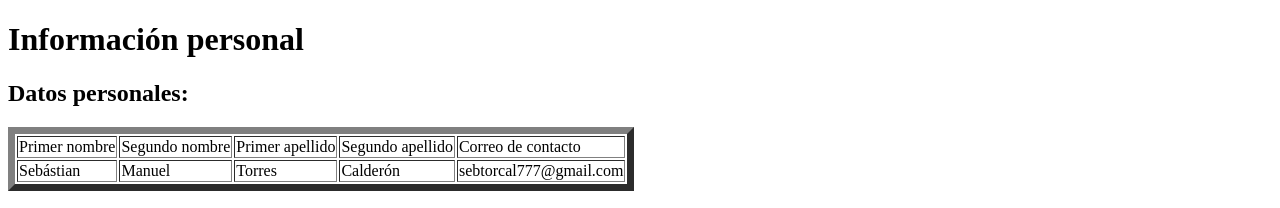
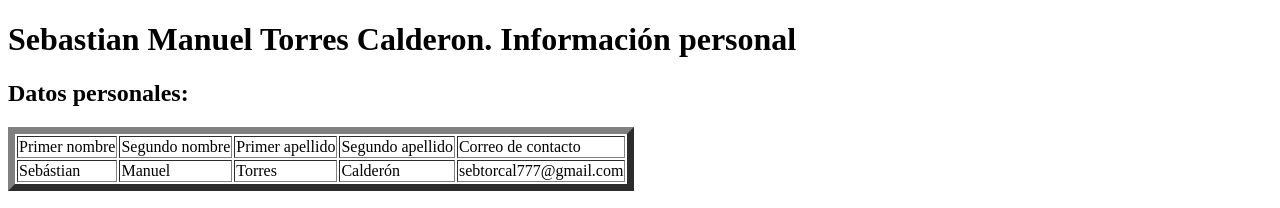
Before and after one commit to SebastianTorresCalderon/SebastianManuelTorresCalderon.github.io, a plain HTML site: page personal_information.html in a window 1280 px wide. Shown: the top 208 px of the page. Drawn offline with Linux system fonts and the light colour scheme.

Commit message:
Update personal_information.html

```diff
--- a/personal_information.html
+++ b/personal_information.html
@@ -3,9 +3,11 @@
     <head>
         <meta charset="utf-8"/>
         <title> HTML sub página</title>
+        <link rel="canonical" href="https://sebastiantorrescalderon.github.io/SebastianManuelTorresCalderon.github.io/" />
+        <meta name="viewport" content="width=device-width, initial-scale=2.0">
     </head>
     <body>
-        <h1>Información personal</h1>
+        <h1>Sebastian Manuel Torres Calderon. Información personal</h1>
 
         <h2>Datos personales:</h2>
         <table border ="7">
```
